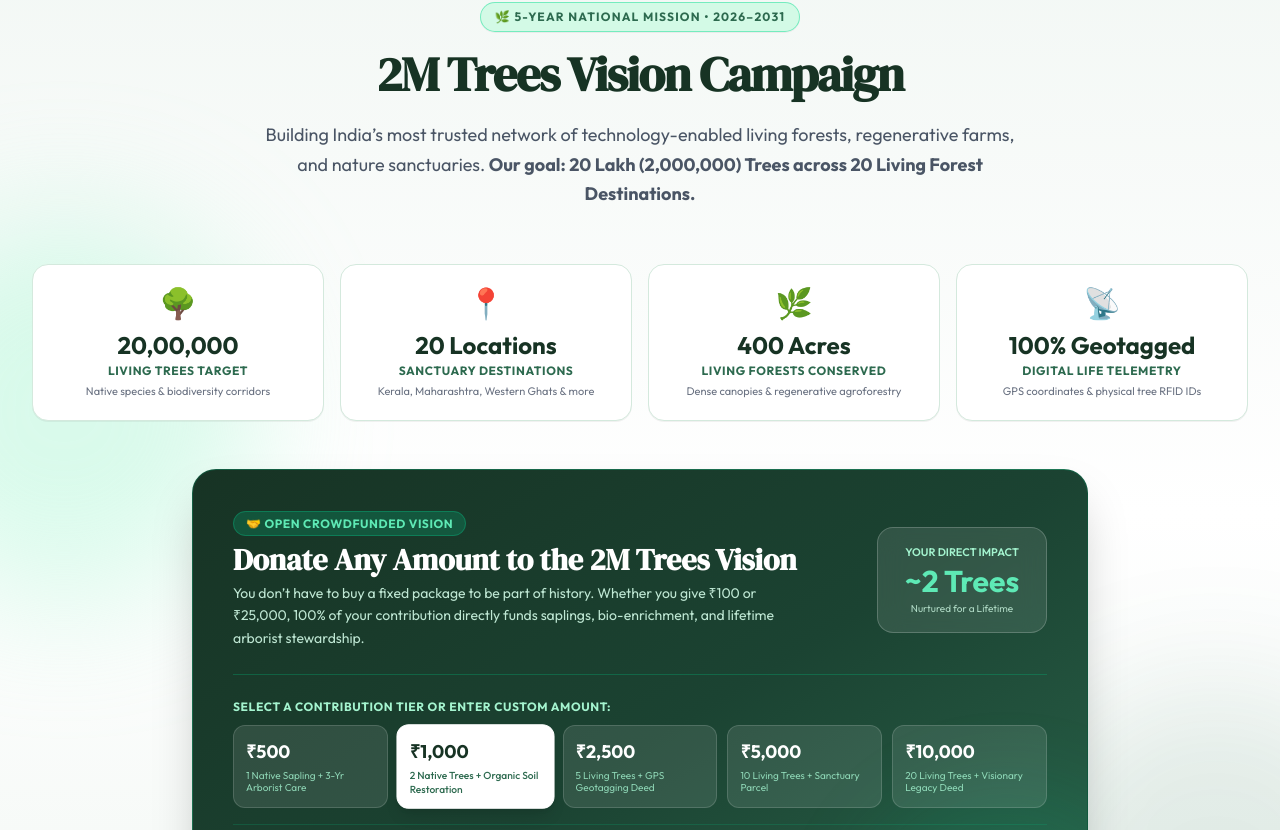
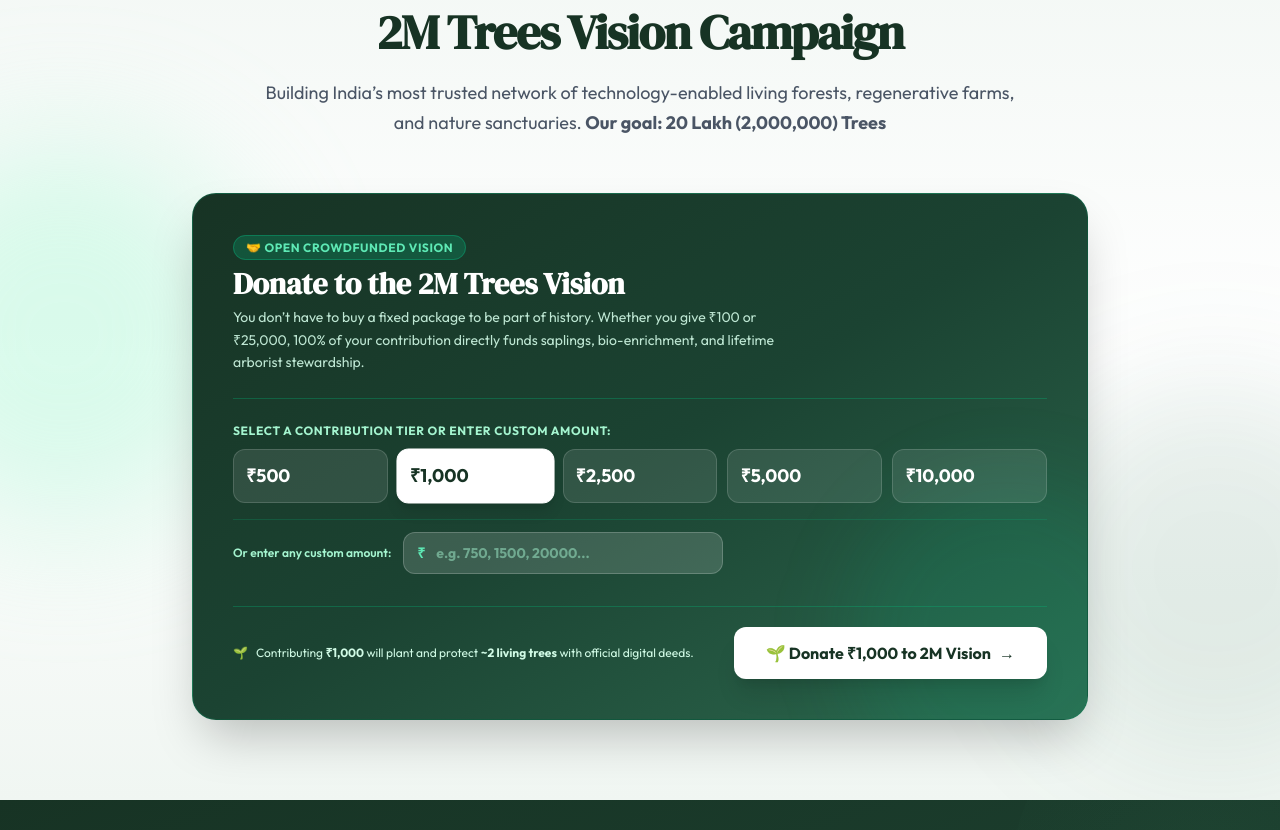
Before and after one commit to The-ASH-Corp/plant-on-agro, a Next.js app in the folder frontend/: page / in a window 1280 px wide. Shown: the part 2630-3460 px from the top of the page. Built offline with nearby package versions, Linux system fonts and the light colour scheme; no server answers.

Commit message:
refactor: remove descriptions and pillar grid from vision campaign section

```diff
--- a/frontend/components/landing/VisionCampaignSection.tsx
+++ b/frontend/components/landing/VisionCampaignSection.tsx
@@ -15,11 +15,11 @@ export function VisionCampaignSection({ user }: VisionCampaignSectionProps) {
   const [isModalOpen, setIsModalOpen] = useState<boolean>(false);
 
   const presets = [
-    { value: 500, label: "₹500", desc: "1 Native Sapling + 3-Yr Arborist Care" },
-    { value: 1000, label: "₹1,000", desc: "2 Native Trees + Organic Soil Restoration" },
-    { value: 2500, label: "₹2,500", desc: "5 Living Trees + GPS Geotagging Deed" },
-    { value: 5000, label: "₹5,000", desc: "10 Living Trees + Sanctuary Parcel" },
-    { value: 10000, label: "₹10,000", desc: "20 Living Trees + Visionary Legacy Deed" },
+    { value: 500, label: "₹500",},
+    { value: 1000, label: "₹1,000", },
+    { value: 2500, label: "₹2,500", },
+    { value: 5000, label: "₹5,000",},
+    { value: 10000, label: "₹10,000",  },
   ];
 
   // Active donation amount
@@ -49,9 +49,7 @@ export function VisionCampaignSection({ user }: VisionCampaignSectionProps) {
       <div className="max-w-7xl mx-auto px-4 sm:px-6 lg:px-8 relative z-10">
         {/* Campaign Header */}
         <div className="text-center max-w-3xl mx-auto mb-14">
-          <div className="inline-flex items-center gap-2 px-3.5 py-1.5 rounded-full bg-emerald-100/90 border border-emerald-300/80 text-[#2d6a4f] text-xs font-extrabold uppercase tracking-widest mb-3 shadow-2xs">
-            <span>🌿 5-Year National Mission • 2026–2031</span>
-          </div>
+
 
           <h2 className="text-3xl sm:text-4xl lg:text-5xl font-extrabold text-[#173324] tracking-tight leading-tight" style={{ fontFamily: "var(--font-display)" }}>
             2M Trees Vision Campaign
@@ -59,40 +57,11 @@ export function VisionCampaignSection({ user }: VisionCampaignSectionProps) {
 
           <p className="mt-4 text-base sm:text-lg text-gray-600 leading-relaxed">
             Building India’s most trusted network of technology-enabled living forests, regenerative farms, and nature sanctuaries.
-            <strong> Our goal: 20 Lakh (2,000,000) Trees across 20 Living Forest Destinations.</strong>
+            <strong> Our goal: 20 Lakh (2,000,000) Trees</strong>
           </p>
         </div>
 
-        {/* 4 Pillars of 2M Trees Vision */}
-        <div className="grid grid-cols-2 md:grid-cols-4 gap-4 mb-12">
-          <div className="bg-white rounded-2xl p-5 border border-[#d4e9dd] shadow-2xs text-center hover:shadow-md transition-shadow">
-            <span className="text-3xl">🌳</span>
-            <div className="mt-2 text-2xl font-black text-[#173324]">20,00,000</div>
-            <p className="text-xs font-bold text-[#2d6a4f] uppercase tracking-wider mt-0.5">Living Trees Target</p>
-            <p className="text-[11px] text-gray-500 mt-1">Native species & biodiversity corridors</p>
-          </div>
 
-          <div className="bg-white rounded-2xl p-5 border border-[#d4e9dd] shadow-2xs text-center hover:shadow-md transition-shadow">
-            <span className="text-3xl">📍</span>
-            <div className="mt-2 text-2xl font-black text-[#173324]">20 Locations</div>
-            <p className="text-xs font-bold text-[#2d6a4f] uppercase tracking-wider mt-0.5">Sanctuary Destinations</p>
-            <p className="text-[11px] text-gray-500 mt-1">Kerala, Maharashtra, Western Ghats & more</p>
-          </div>
-
-          <div className="bg-white rounded-2xl p-5 border border-[#d4e9dd] shadow-2xs text-center hover:shadow-md transition-shadow">
-            <span className="text-3xl">🌿</span>
-            <div className="mt-2 text-2xl font-black text-[#173324]">400 Acres</div>
-            <p className="text-xs font-bold text-[#2d6a4f] uppercase tracking-wider mt-0.5">Living Forests Conserved</p>
-            <p className="text-[11px] text-gray-500 mt-1">Dense canopies & regenerative agroforestry</p>
-          </div>
-
-          <div className="bg-white rounded-2xl p-5 border border-[#d4e9dd] shadow-2xs text-center hover:shadow-md transition-shadow">
-            <span className="text-3xl">📡</span>
-            <div className="mt-2 text-2xl font-black text-[#173324]">100% Geotagged</div>
-            <p className="text-xs font-bold text-[#2d6a4f] uppercase tracking-wider mt-0.5">Digital Life Telemetry</p>
-            <p className="text-[11px] text-gray-500 mt-1">GPS coordinates & physical tree RFID IDs</p>
-          </div>
-        </div>
 
         {/* Interactive Donation Card ("Users Can Donate Any Amount") */}
         <div className="max-w-4xl mx-auto bg-gradient-to-br from-[#173324] via-[#1b4332] to-[#2d6a4f] rounded-3xl p-6 sm:p-10 text-white shadow-2xl relative overflow-hidden border border-emerald-600/30">
@@ -103,7 +72,7 @@ export function VisionCampaignSection({ user }: VisionCampaignSectionProps) {
                   🤝 Open Crowdfunded Vision
                 </span>
                 <h3 className="text-2xl sm:text-3xl font-extrabold mt-2" style={{ fontFamily: "var(--font-display)" }}>
-                  Donate Any Amount to the 2M Trees Vision
+                  Donate to the 2M Trees Vision
                 </h3>
                 <p className="text-emerald-100/90 text-xs sm:text-sm mt-1 max-w-xl leading-relaxed">
                   You don’t have to buy a fixed package to be part of history. Whether you give ₹100 or ₹25,000, 100% of your contribution directly funds saplings, bio-enrichment, and lifetime arborist stewardship.
@@ -111,7 +80,7 @@ export function VisionCampaignSection({ user }: VisionCampaignSectionProps) {
               </div>
 
               {/* Dynamic Trees Count Badge */}
-              <div className="bg-white/10 backdrop-blur-md rounded-2xl p-4 border border-white/20 text-center shrink-0 min-w-[170px]">
+              {/* <div className="bg-white/10 backdrop-blur-md rounded-2xl p-4 border border-white/20 text-center shrink-0 min-w-[170px]">
                 <span className="text-[11px] text-emerald-200 uppercase font-semibold block">Your Direct Impact</span>
                 <div className="text-3xl font-black text-emerald-300 mt-0.5">
                   ~{estimatedTrees} {estimatedTrees === 1 ? "Tree" : "Trees"}
@@ -119,7 +88,7 @@ export function VisionCampaignSection({ user }: VisionCampaignSectionProps) {
                 <span className="text-[10px] text-emerald-100/80 block mt-0.5">
                   Nurtured for a Lifetime
                 </span>
-              </div>
+              </div> */}
             </div>
 
             {/* Quick Amount Presets */}
@@ -145,9 +114,7 @@ export function VisionCampaignSection({ user }: VisionCampaignSectionProps) {
                       <span className={`text-lg font-black ${isSelected ? "text-[#173324]" : "text-white"}`}>
                         {p.label}
                       </span>
-                      <span className={`text-[10px] line-clamp-2 mt-1 leading-tight ${isSelected ? "text-[#2d6a4f] font-medium" : "text-emerald-200/80"}`}>
-                        {p.desc}
-                      </span>
+
                     </button>
                   );
                 })}
```
